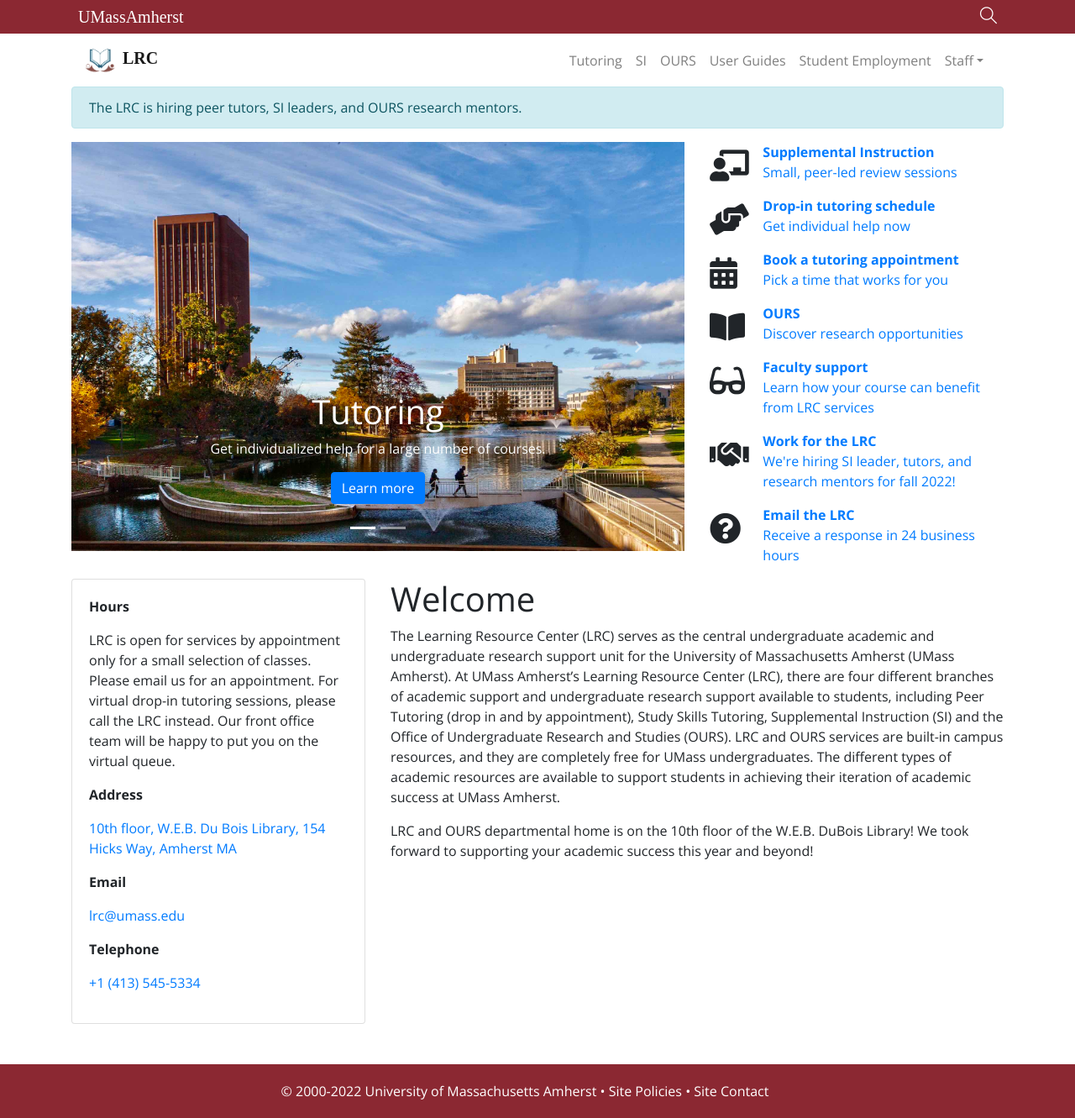
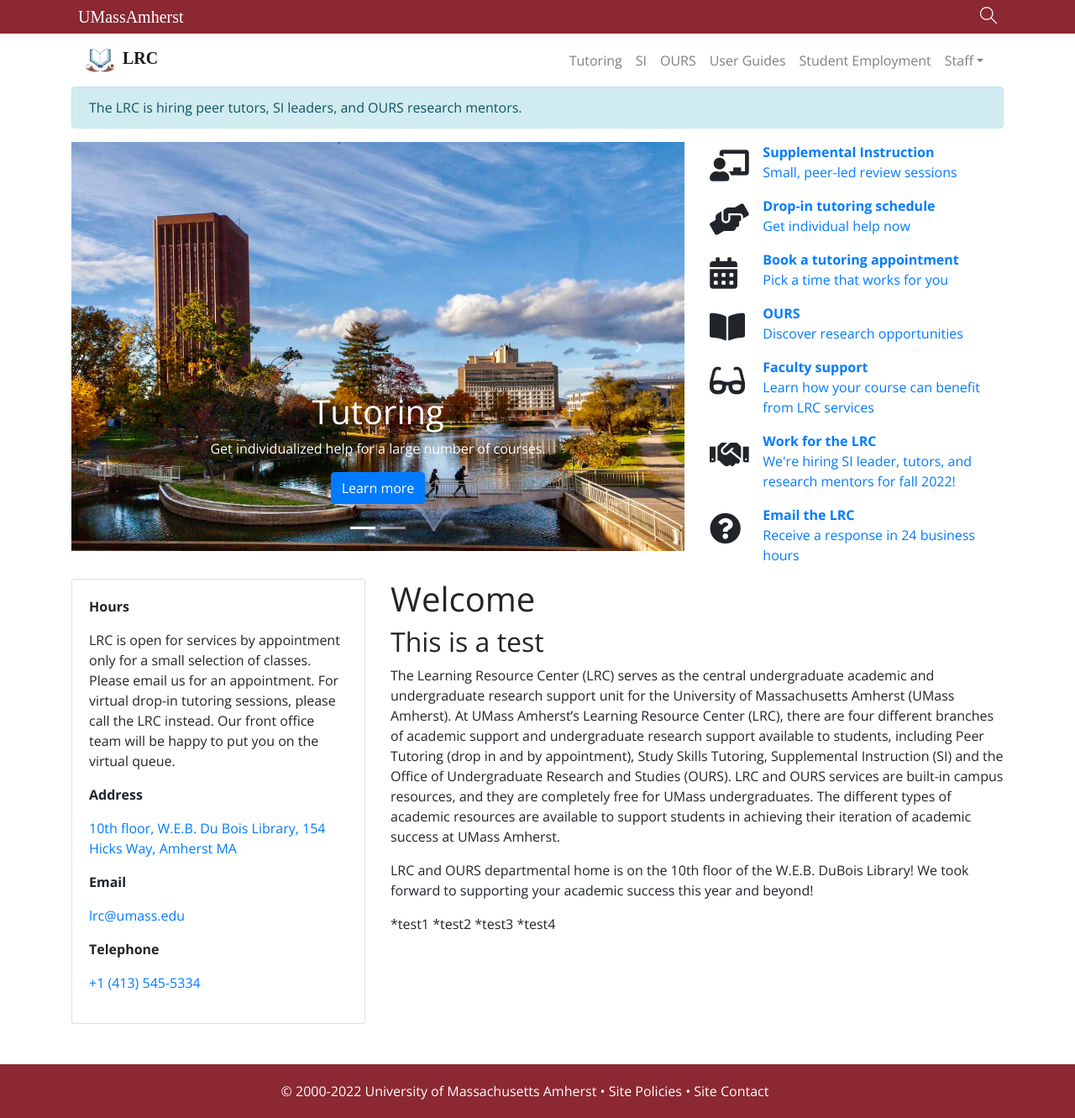
Before and after one commit to umass-lrc/ours-website, a Jekyll site: the page built from index.md, in a window 1280 px wide. Shown: the whole page at 84% size. Built offline with Jekyll 4.4.1, drawn with Linux system fonts in a browser that asks for light colours; nearby versions of some CDN libraries; some web fonts are replaced.

Commit message:
Update index.md

```diff
--- a/index.md
+++ b/index.md
@@ -5,6 +5,13 @@ title: "Home"
 
 # Welcome
 
+## This is a test
+
 The Learning Resource Center (LRC) serves as the central undergraduate academic and undergraduate research support unit for the University of Massachusetts Amherst (UMass Amherst). At UMass Amherst’s Learning Resource Center (LRC), there are four different branches of academic support and undergraduate research support available to students, including Peer Tutoring (drop in and by appointment), Study Skills Tutoring, Supplemental Instruction (SI) and the Office of Undergraduate Research and Studies (OURS). LRC and OURS services are built-in campus resources, and they are completely free for UMass undergraduates. The different types of academic resources are available to support students in achieving their iteration of academic success at UMass Amherst.
 
 LRC and OURS departmental home is on the 10th floor of the W.E.B. DuBois Library! We took forward to supporting your academic success this year and beyond!
+
+*test1
+*test2
+*test3
+*test4
```
